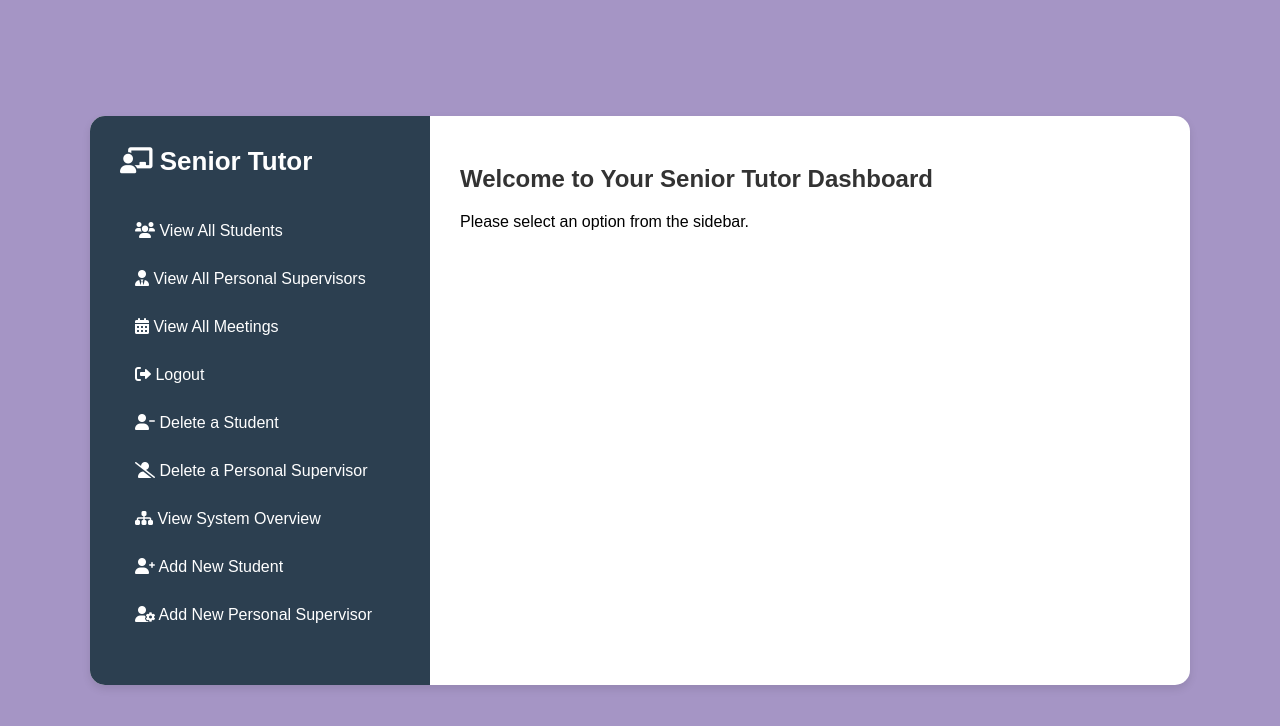
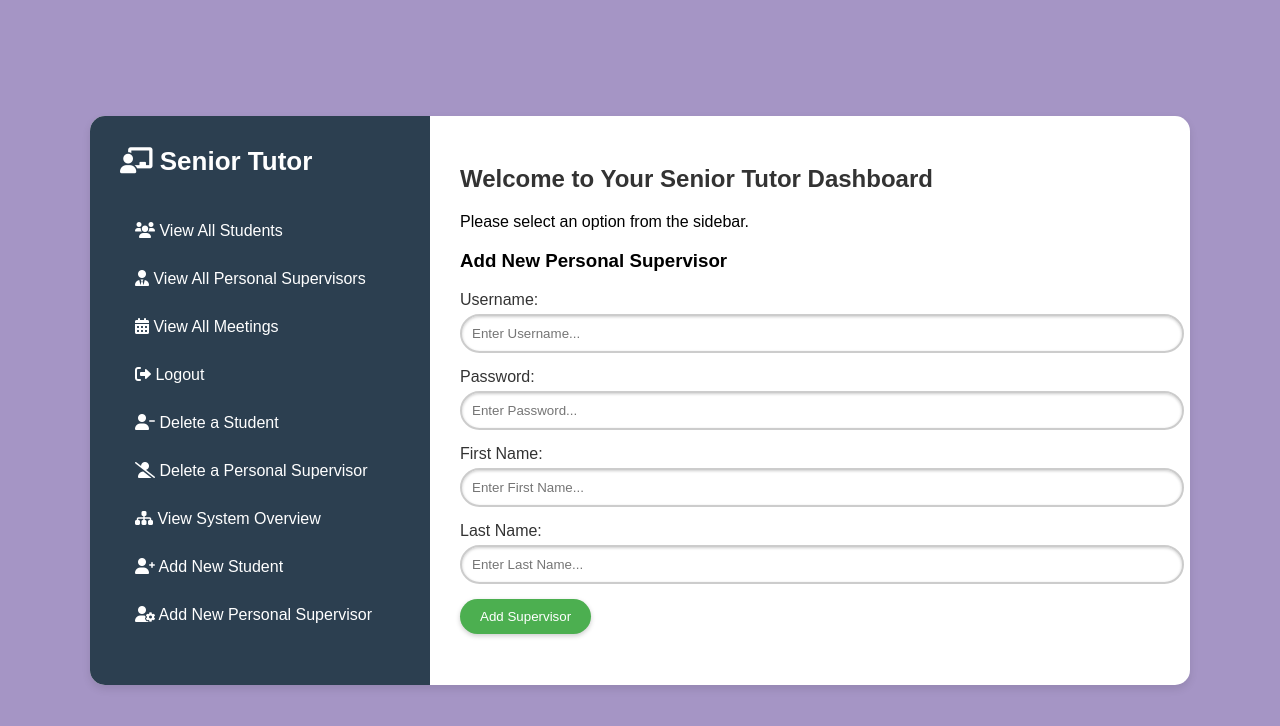
Before and after one commit to James220903/Parts-3-and-4, a website: page Seniortutordashboard.html in a window 1280 px wide. Both pictures are taken after a click on the link "Add New Personal Supervisor". Drawn offline with Linux system fonts and the light colour scheme.

Commit message:
added the final thing to add the personal supervisior form

```diff
--- a/Seniortutordashboard.css
+++ b/Seniortutordashboard.css
@@ -279,3 +279,35 @@ body {
     flex-direction: column;
     align-items: flex-start; /* Aligns items to the start of the flex container */
 }
+#addSupervisorForm .form-group {
+    margin-bottom: 15px;
+}
+
+#addSupervisorForm label {
+    display: block;
+    margin-bottom: 5px;
+    color: #333;
+}
+
+#addSupervisorForm input[type="text"],
+#addSupervisorForm input[type="password"] {
+    width: 100%;
+    padding: 10px;
+    border: 2px solid #ccc;
+    border-radius: 25px;
+    box-shadow: inset 0 1px 3px rgba(0,0,0,0.2);
+}
+
+#addSupervisorForm button {
+    padding: 10px 20px;
+    background-color: #4CAF50;
+    color: white;
+    border: none;
+    border-radius: 25px;
+    cursor: pointer;
+    box-shadow: 0 2px 5px rgba(0,0,0,0.2);
+}
+
+#addSupervisorForm button:hover {
+    background-color: #45a049;
+}
--- a/Seniortutordashboard.html
+++ b/Seniortutordashboard.html
@@ -27,6 +27,28 @@
             <h2>Welcome to Your Senior Tutor Dashboard</h2>
             <p>Please select an option from the sidebar.</p>
             <!-- Example section -->
+            <div id="addSupervisor" style="display:none;">
+                <h3>Add New Personal Supervisor</h3>
+                <form id="addSupervisorForm">
+                    <div class="form-group">
+                        <label for="supervisorUsername">Username:</label>
+                        <input type="text" id="supervisorUsername" name="supervisorUsername" placeholder="Enter Username..." required>
+                    </div>
+                    <div class="form-group">
+                        <label for="supervisorPassword">Password:</label>
+                        <input type="password" id="supervisorPassword" name="supervisorPassword" placeholder="Enter Password..." required>
+                    </div>
+                    <div class="form-group">
+                        <label for="supervisorFirstName">First Name:</label>
+                        <input type="text" id="supervisorFirstName" name="supervisorFirstName" placeholder="Enter First Name..." required>
+                    </div>
+                    <div class="form-group">
+                        <label for="supervisorLastName">Last Name:</label>
+                        <input type="text" id="supervisorLastName" name="supervisorLastName" placeholder="Enter Last Name..." required>
+                    </div>
+                    <button type="submit">Add Supervisor</button>
+                </form>
+            </div>
             <div id="addStudent" style="display:none;">
                 <h3>Add New Student</h3>
                 <form id="addStudentForm">
@@ -215,6 +237,24 @@
                 alert("Please fill in all fields.");
             }
         });
+        document.getElementById('addSupervisorForm').addEventListener('submit', function(event) {
+            event.preventDefault(); // Prevent the form from submitting in the traditional way
+            var username = document.getElementById('supervisorUsername').value;
+            var password = document.getElementById('supervisorPassword').value;
+            var firstName = document.getElementById('supervisorFirstName').value;
+            var lastName = document.getElementById('supervisorLastName').value;
+
+            if (username && password && firstName && lastName) {
+                alert("New supervisor added: " + firstName + " " + lastName);
+                // Clear fields after adding the supervisor
+                document.getElementById('supervisorUsername').value = '';
+                document.getElementById('supervisorPassword').value = '';
+                document.getElementById('supervisorFirstName').value = '';
+                document.getElementById('supervisorLastName').value = '';
+            } else {
+                alert("Please fill in all fields.");
+            }
+        });
     </script>
 </body>
 </html>
```
